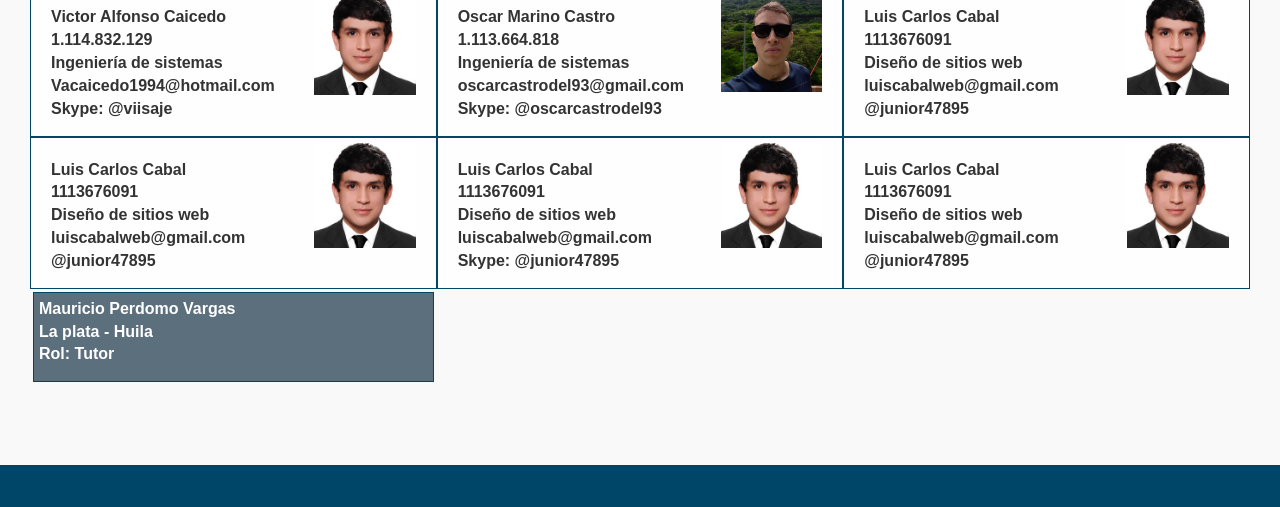
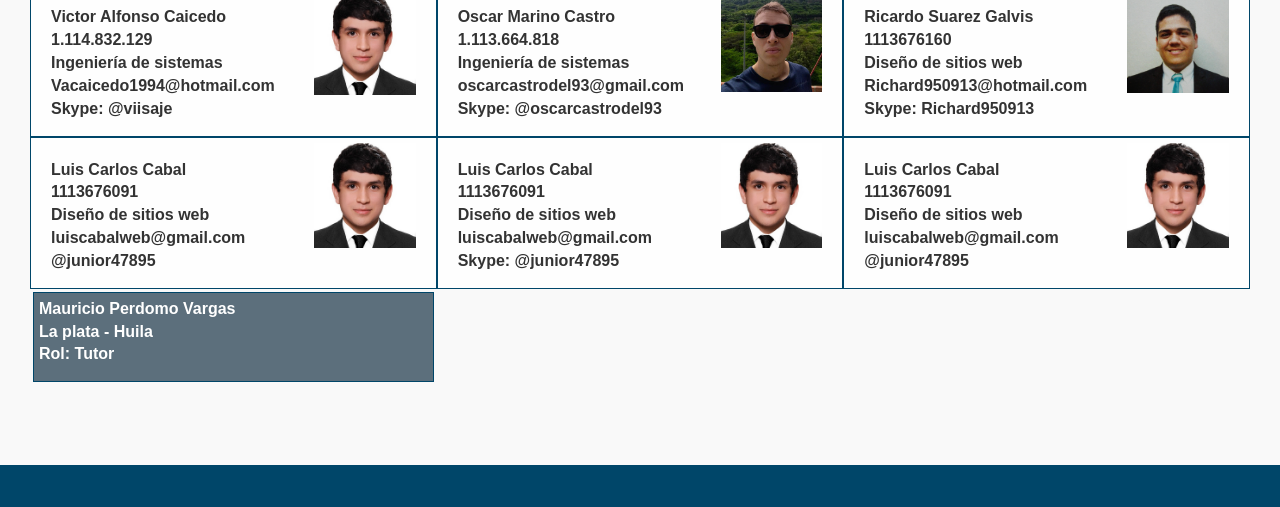
Before and after one commit to oscarcastrodel93/Mockup_FaseConstruccion, a plain HTML site: page autores/autores.html in a window 1280 px wide. Shown: the part 290-797 px from the top of the page. Drawn offline with Linux system fonts and the light colour scheme; a web font is replaced by a local one.

Commit message:
Actualizacion AUTORES
añadi mi perfil

```diff
--- a/autores/autores.html
+++ b/autores/autores.html
@@ -130,10 +130,10 @@
                     </div>
                      <div class="col-sm-12 col-md-4 col-lg-4 panel-categoria">
                         <div class="col-sm-12 col-lg-8 col-md-8" style="margin-top: 1em">
-                             <p style="font-weight: bold">Luis Carlos Cabal<br> 1113676091 <br>Diseño de sitios web <br>luiscabalweb@gmail.com <br> @junior47895</p>
+                             <p style="font-weight: bold">Ricardo Suarez Galvis<br>1113676160 <br>Diseño de sitios web <br>Richard950913@hotmail.com <br> Skype: Richard950913</p>
                         </div>
                         <div>
-                             <img src="../images/luiscarloscabal.jpg" class="col-sm-12 col-lg-4 col-md-4" width="30%">
+                             <img src="../images/ricardosuarez.jpg" class="col-sm-12 col-lg-4 col-md-4" width="30%">
                         </div>
                     </div>
                      <div class="col-sm-12 col-md-4 col-lg-4 panel-categoria">
```
Also changed, not shown: images/ricardosuarez.jpg (added).
